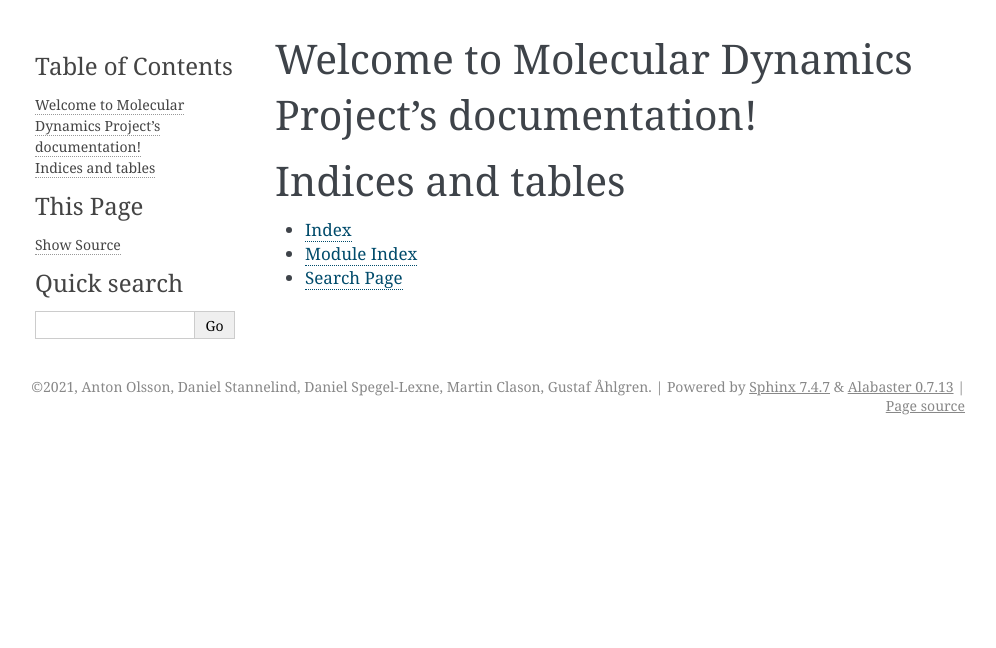
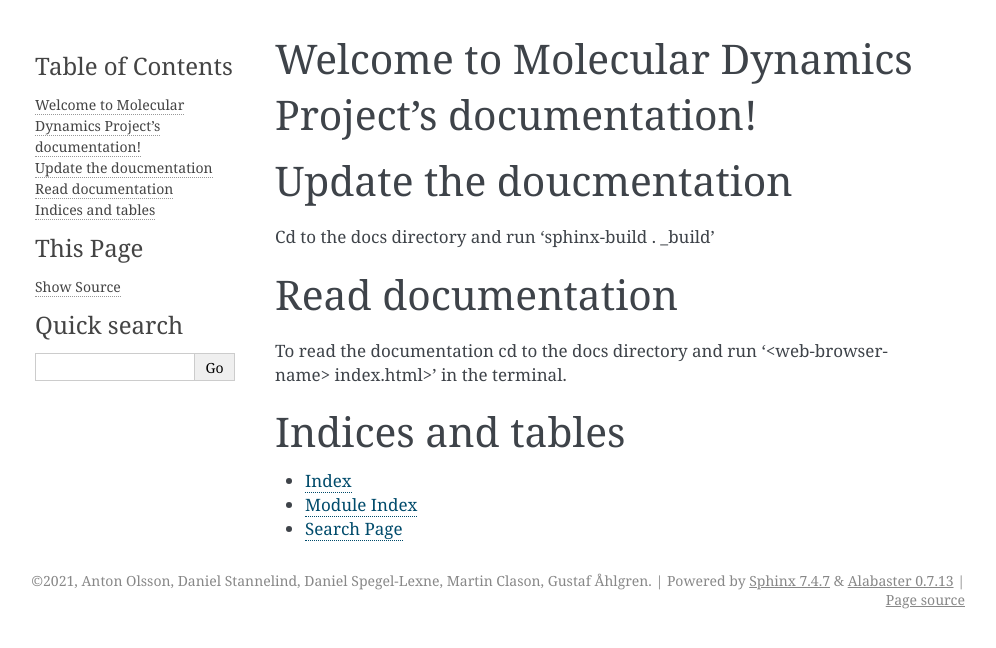
Before and after one commit to martinclason/Molecular-Dynamics-Project, a Sphinx documentation site: the page built from docs/index.rst, in a window 1280 px wide. Shown: the top 648 px of the page, without its empty margins (145-1141 px from the left). Built offline with Sphinx 7.4.7, drawn with Linux system fonts in a browser that asks for light colours.

Commit message:
Added README.md info on viewing and updateing the documentation to the index.rst in the sphinx docs directory.

```diff
--- a/docs/index.rst
+++ b/docs/index.rst
@@ -10,6 +10,14 @@ Welcome to Molecular Dynamics Project's documentation!
    :maxdepth: 2
    :caption: Contents:
 
+Update the doucmentation
+========================
+Cd to the docs directory and run 'sphinx-build . _build'
+
+Read documentation
+==================
+To read the documentation cd to the docs directory and run
+'<web-browser-name> index.html>' in the terminal.
 
 
 Indices and tables
```
